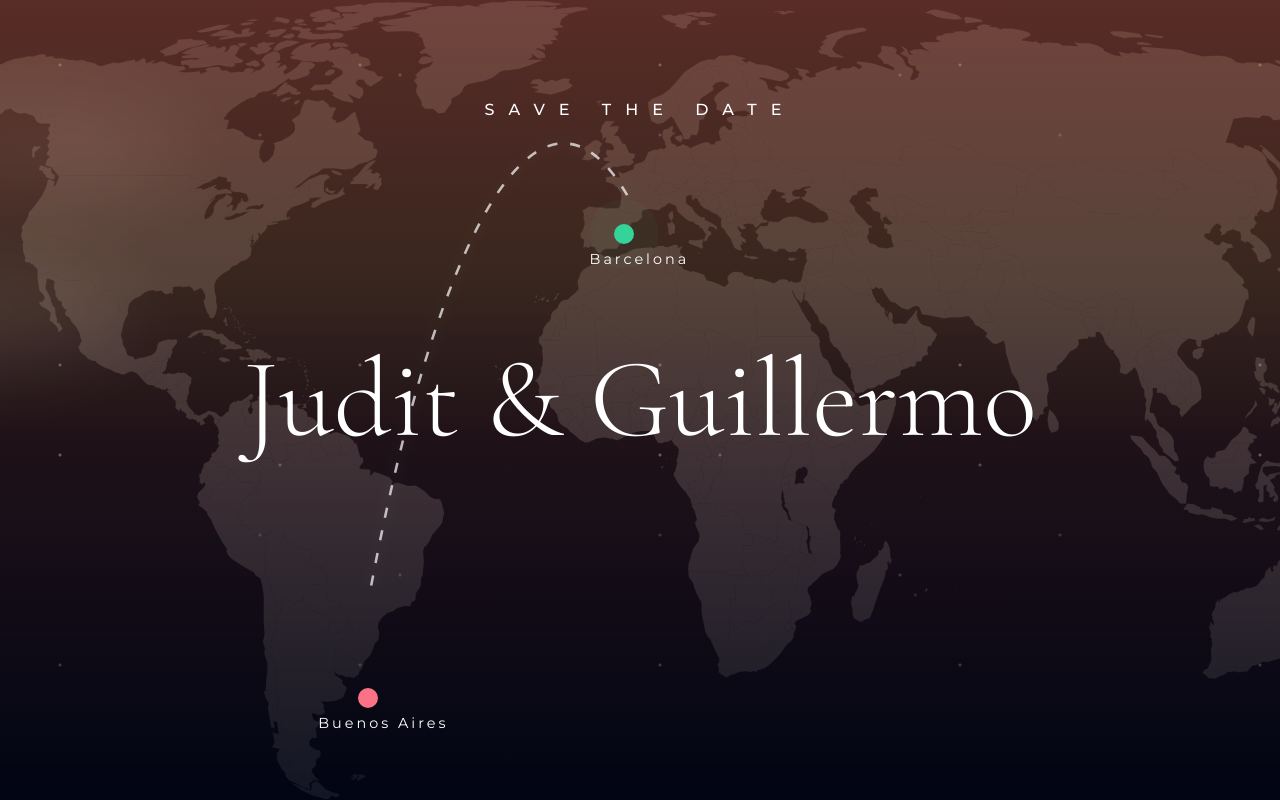
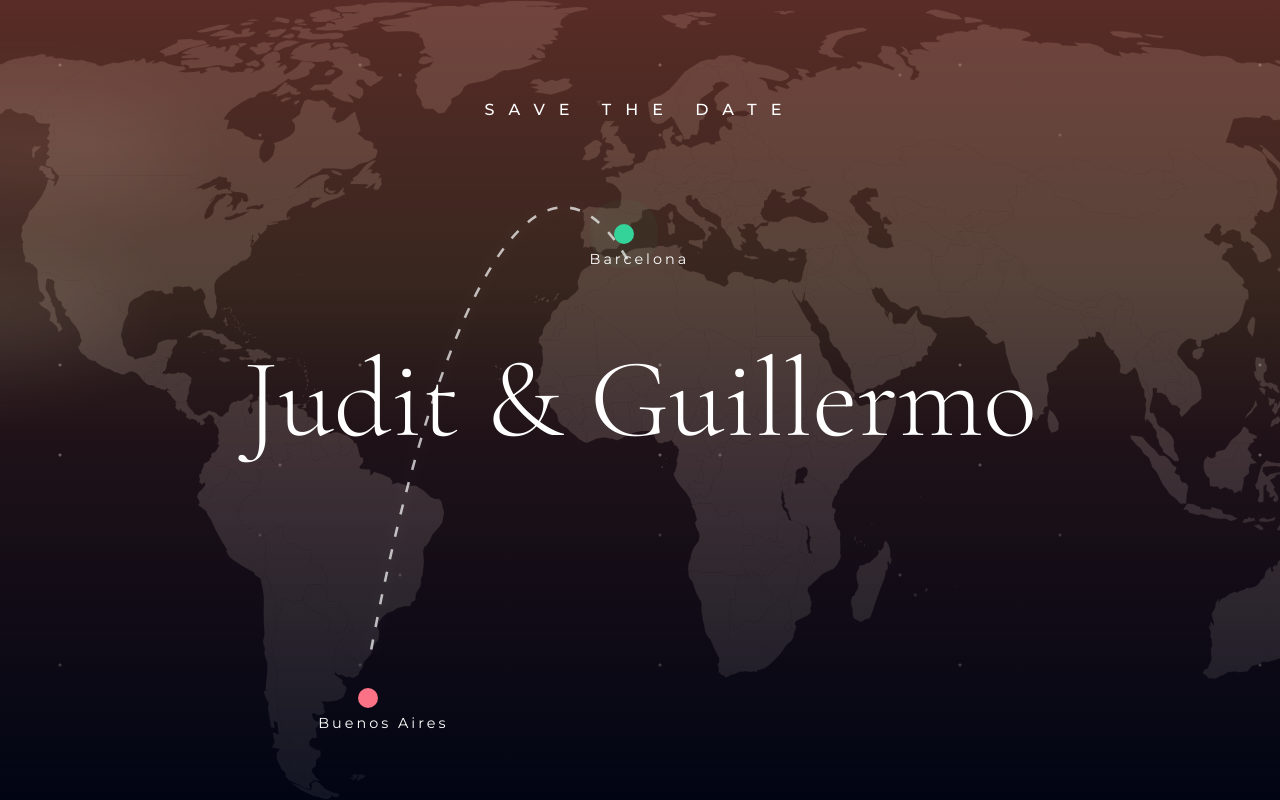
Before and after one commit to jcasasfreta-spec/boda-judit-guille, a plain HTML site: page index.html in a window 1280 px wide. Drawn offline with nearby package versions, Linux system fonts and the light colour scheme.

Commit message:
Update index.html

```diff
--- a/index.html
+++ b/index.html
@@ -42,7 +42,7 @@
     </h1>
 
     <!-- LINEA -->
-    <svg class="flight-svg" viewBox="0 0 1000 600">
+    <svg class="flight-svg" viewBox="0 0 1000 500">
 
       <path
     	id="flightPath"
@@ -55,7 +55,7 @@
 
     </svg>
 
-    <svg class="plane-svg" viewBox="0 0 1000 600" preserveAspectRatio="none">
+    <svg class="plane-svg" viewBox="0 0 1000 500" preserveAspectRatio="none">
 
      <text font-size="30" fill="white">
        <textPath href="#flightPath" startOffset="-60%">
```
